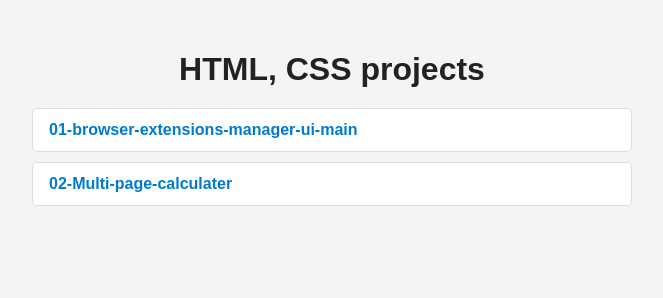
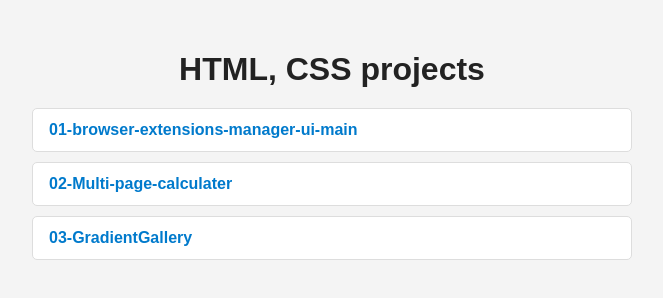
Before and after one commit to RaviranjanMishra01/HTML-CSS-AND-JS_projects, a plain HTML site: page index.html in a window 1280 px wide. Shown: the whole page, without its empty margins (308-971 px from the left). Drawn offline with Linux system fonts and the light colour scheme.

Commit message:
index.html uploaded

```diff
--- a/index.html
+++ b/index.html
@@ -52,6 +52,7 @@
   <ul>
     <li><a href="./01-browser-extensions-manager-ui-main/">01-browser-extensions-manager-ui-main</a></li>
     <li><a href="./02-Multi-page-calculater/">02-Multi-page-calculater</a></li>
+    <li><a href="./03-GradientGallery/">03-GradientGallery</a></li>
   </ul>
 </body>
 
```
